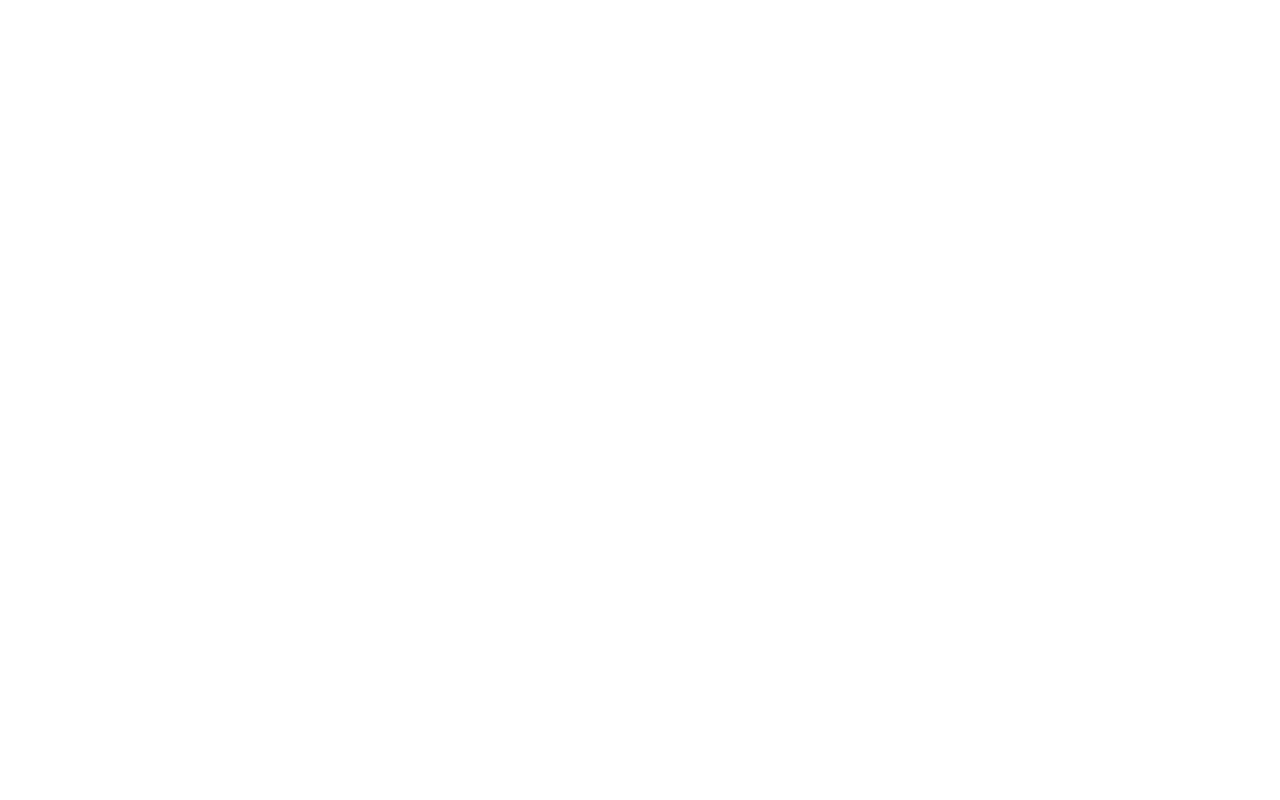
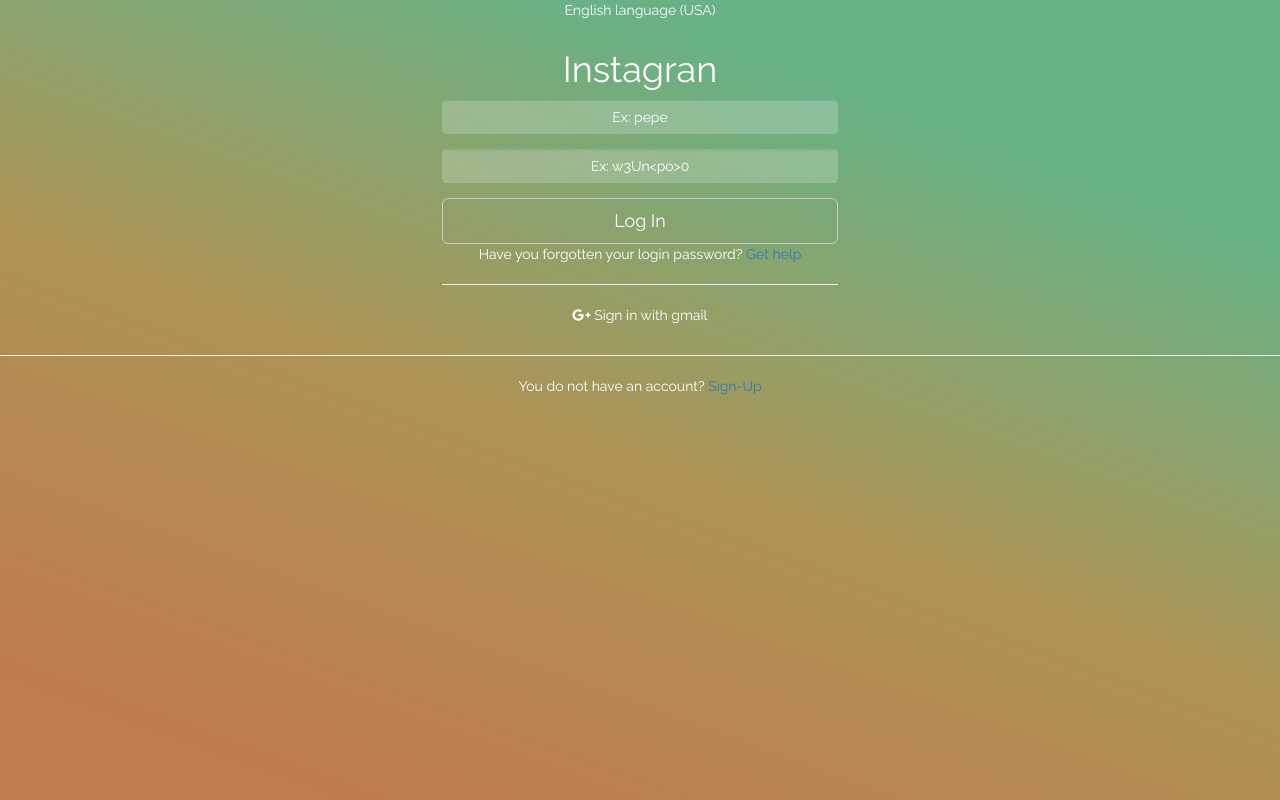
Before and after one commit to melissayauri/insta-collage, a plain HTML site: page index.html in a window 1280 px wide. Drawn offline with Linux system fonts and the light colour scheme.

Commit message:
añadiendo vista estilos a la primera vista

```diff
--- a/css/main.css
+++ b/css/main.css
@@ -10,4 +10,25 @@
 body {
   font-family: 'Raleway', sans-serif;
   color: #FFFFFF;
+  height: 100vh;
+  background: linear-gradient(20deg, #c07b4f 10%, #ae9354, #68b285 80%);
 }
+
+/* Style for sign up */
+
+.focus-input {
+  border: none;
+}
+
+.transparent {
+  background: rgba(255, 255, 255, 0.2)
+}
+
+.transparent::-webkit-input-placeholder {
+  color: #fff;
+}
+
+.button-next {
+  background: transparent;
+  color: #fff;
+}
--- a/index.html
+++ b/index.html
@@ -1,4 +1,3 @@
-<!-- Suelta tus manos y tu mente para solucionar este reto -->
 <!DOCTYPE html>
 <html lang="en">
 
@@ -17,6 +16,60 @@
 </head>
 
 <body>
+  <!-- Language -->
+  <header>
+    <div class="container-fluid">
+      <div class="row">
+        <div class="col-xs-12 col-sm-4 col-lg-4 col-sm-offset-4 col-lg-offset-4">
+          <p>English language (USA)</p>
+        </div>
+      </div>
+    </div>
+  </header>
+  <!-- Sign Up -->
+  <section>
+    <div class="container-fluid">
+      <div class="row">
+        <div class="col-xs-12 col-sm-4 col-lg-4 col-sm-offset-4 col-lg-offset-4">
+          <h1>Instagran</h1>
+        </div>
+        <div class="col-xs-12 col-sm-4 col-lg-4 col-sm-offset-4 col-lg-offset-4">
+          <form class="space">
+            <div class="form-group container-input">
+              <input id="user" type="text" class="form-control focus-input transparent" name="user" placeholder="Ex: pepe">
+            </div>
+            <div class="form-group container-input">
+              <input id="inputPassword" type="password" class="form-control transparent focus-input" placeholder="Ex: w3Un<po>0">
+            </div>
+          </form>
+        </div>
+        <div class="col-xs-12 col-sm-4 col-lg-4 col-sm-offset-4 col-lg-offset-4 container-button-next">
+          <button id="submit" type="button" class="btn btn-default btn-lg btn-block button-next">Log In</button>
+          <div>
+            <p>Have you forgotten your login password?
+              <a href="">Get help</a>
+            </p>
+            <hr class="content">
+            <p>
+              <i class="fa fa-google-plus"></i>
+              <span>Sign in with gmail</span>
+            </p>
+          </div>
+        </div>
+      </div>
+    </div>
+  </section>
+  <hr>
+  <!-- Footer -->
+  <footer>
+    <div>
+      <div>
+        <p>You do not have an account?
+          <a href="views/signUp.html">Sign-Up</a>
+        </p>
+      </div>
+    </div>
+  </footer>
 
   <!-- Import jQuery and Bootstrap.js -->
   <script type="text/javascript" src="vendors/js/jquery-3.2.1.min.js"></script>
```
Also changed, not shown: views/collage.html (added, +26 -0 lines).
